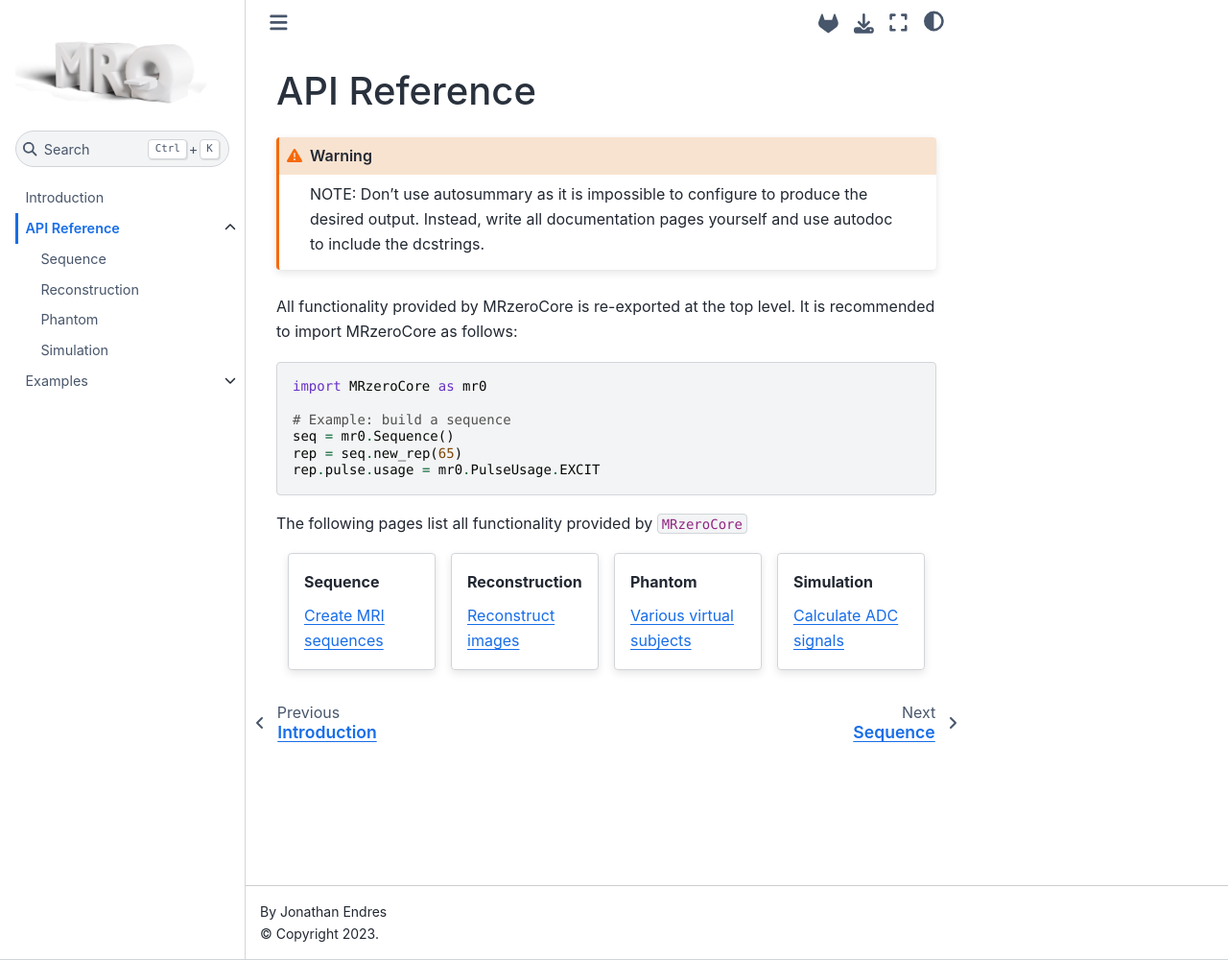
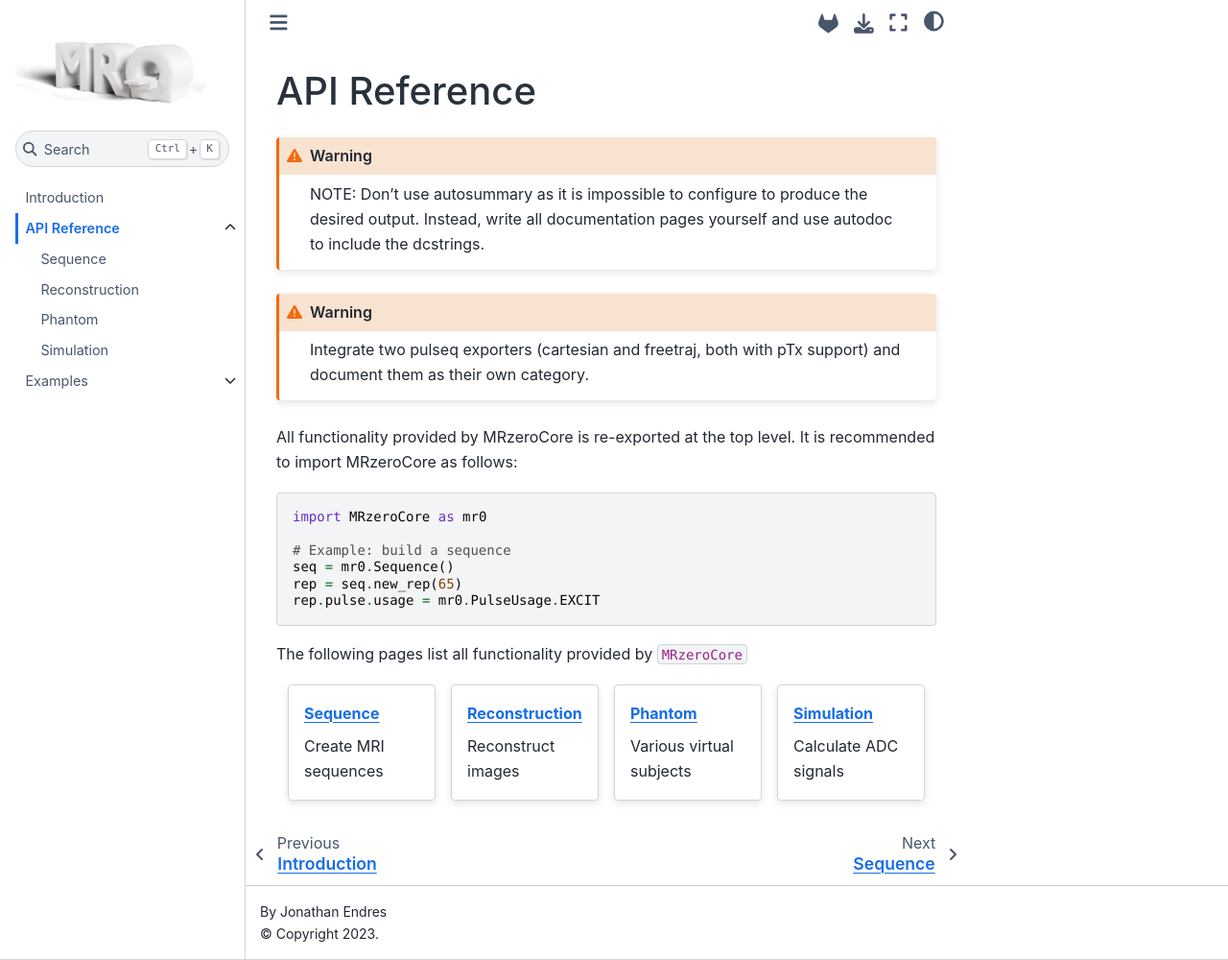
Before and after one commit to MRsources/MRzero-Core, a Jupyter Book: the page built from documentation/api.md, in a window 1280 px wide and 1000 px high. Shown: the whole window at 96% size. Built offline with Jupyter Book 1.0.4 settings and Sphinx 7.4.7 and the Sphinx Book theme 1.1.4, drawn with Linux system fonts in a browser that asks for light colours; pages that are not in the unit, such as notebooks, are missing from menus.

`````diff
--- a/documentation/api.md
+++ b/documentation/api.md
@@ -2,7 +2,11 @@
 
 ```{warning}
 NOTE: Don't use autosummary as it is impossible to configure to produce the desired output. Instead, write all documentation pages yourself and use autodoc to include the dcstrings.
-````
+```
+
+```{warning}
+Integrate two pulseq exporters (cartesian and freetraj, both with pTx support) and document them as their own category.
+```
 
 All functionality provided by MRzeroCore is re-exported at the top level. It is recommended to import MRzeroCore as follows:
 
@@ -20,19 +24,19 @@ The following pages list all functionality provided by `MRzeroCore`
 ::::{grid}
 :gutter: 3
 
-:::{grid-item-card} Sequence
-[Create MRI sequences](sequence)
+:::{grid-item-card} [Sequence](sequence)
+Create MRI sequences
 :::
 
-:::{grid-item-card} Reconstruction
-[Reconstruct images](reco)
+:::{grid-item-card} [Reconstruction](reco)
+Reconstruct images
 :::
 
-:::{grid-item-card} Phantom
-[Various virtual subjects](phantom)
+:::{grid-item-card} [Phantom](phantom)
+Various virtual subjects
 :::
 
-:::{grid-item-card} Simulation
-[Calculate ADC signals](simulation)
+:::{grid-item-card} [Simulation](simulation)
+Calculate ADC signals
 :::
 ::::
`````
